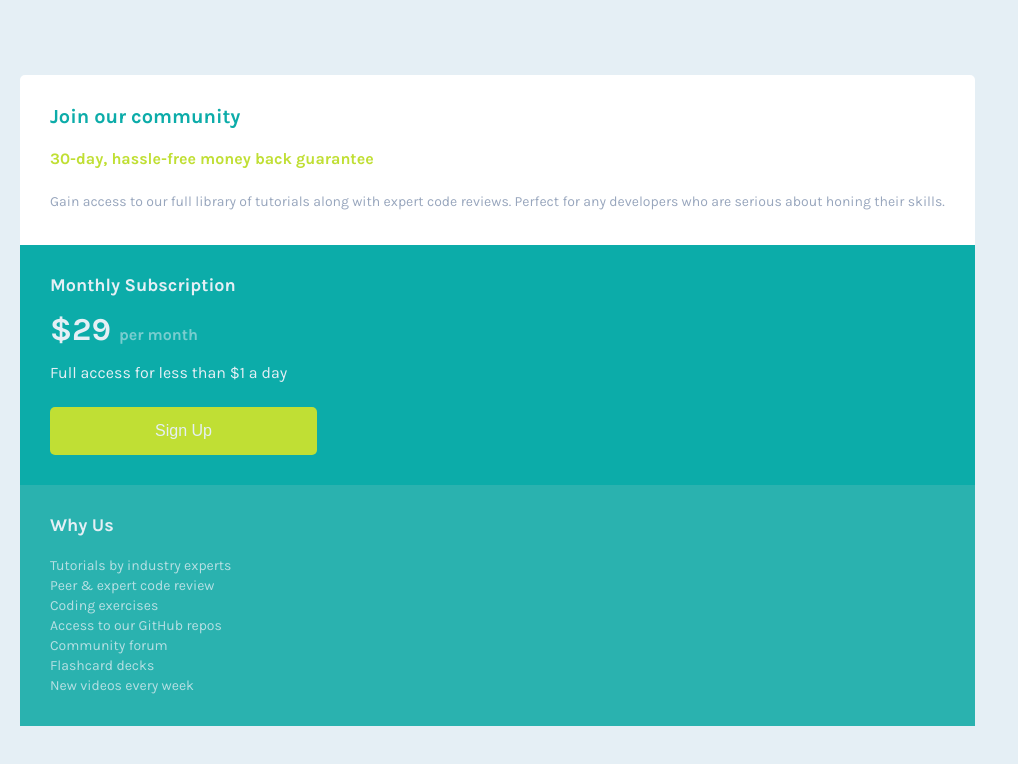
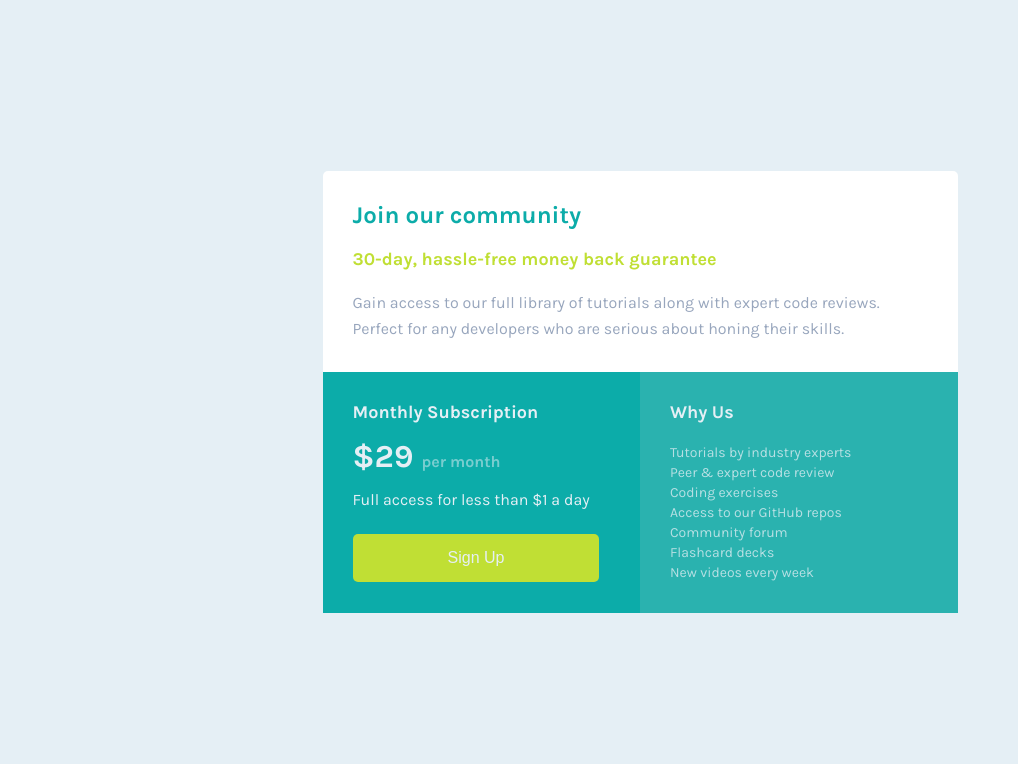
Before and after one commit to Cruse180795/Single-Price-Grid, a plain HTML site: page index.html in a window 1280 px wide. Shown: the whole page, without its empty margins (0-1018 px from the left). Drawn offline with Linux system fonts and the light colour scheme.

Commit message:
Desktop Design

```diff
--- a/CSS/main.css
+++ b/CSS/main.css
@@ -122,3 +122,57 @@ span{
     line-height: 1.25rem;
     opacity: .75;
 }
+
+@media all and (min-width: 64em){
+    body{
+        display: flex;
+        justify-content: center;
+        align-items: center;
+    }
+
+    .container{
+        max-width: 39.6875rem;
+        display: grid;
+        grid-template-columns: 1fr 1fr;
+        grid-template-rows: 0.9fr 1fr;
+        gap: 0px 0px;
+        grid-template-areas:
+        "Community Community"
+        "Subscription Why";
+    }
+
+    .community{
+        grid-area: Community;
+        border-top-left-radius: 5px;
+        border-top-right-radius: 5px;
+    }
+
+    .community__title{
+        font-size: 1.5rem;
+        line-height: 1.75rem;
+    }
+
+    .community__sub{
+        font-size: 1.125rem;
+        line-height: 1.3125rem;
+    }
+
+    .community__body{
+        font-size: var(--font-size);
+        line-height: 1.625rem;
+    }
+
+    .Subscription {
+        grid-area: Subscription;
+
+    }
+
+    .btn{
+        padding: 0.9375rem 5.9375rem;
+    }
+
+    .Why {
+        grid-area: Why;
+
+    }
+}
```
